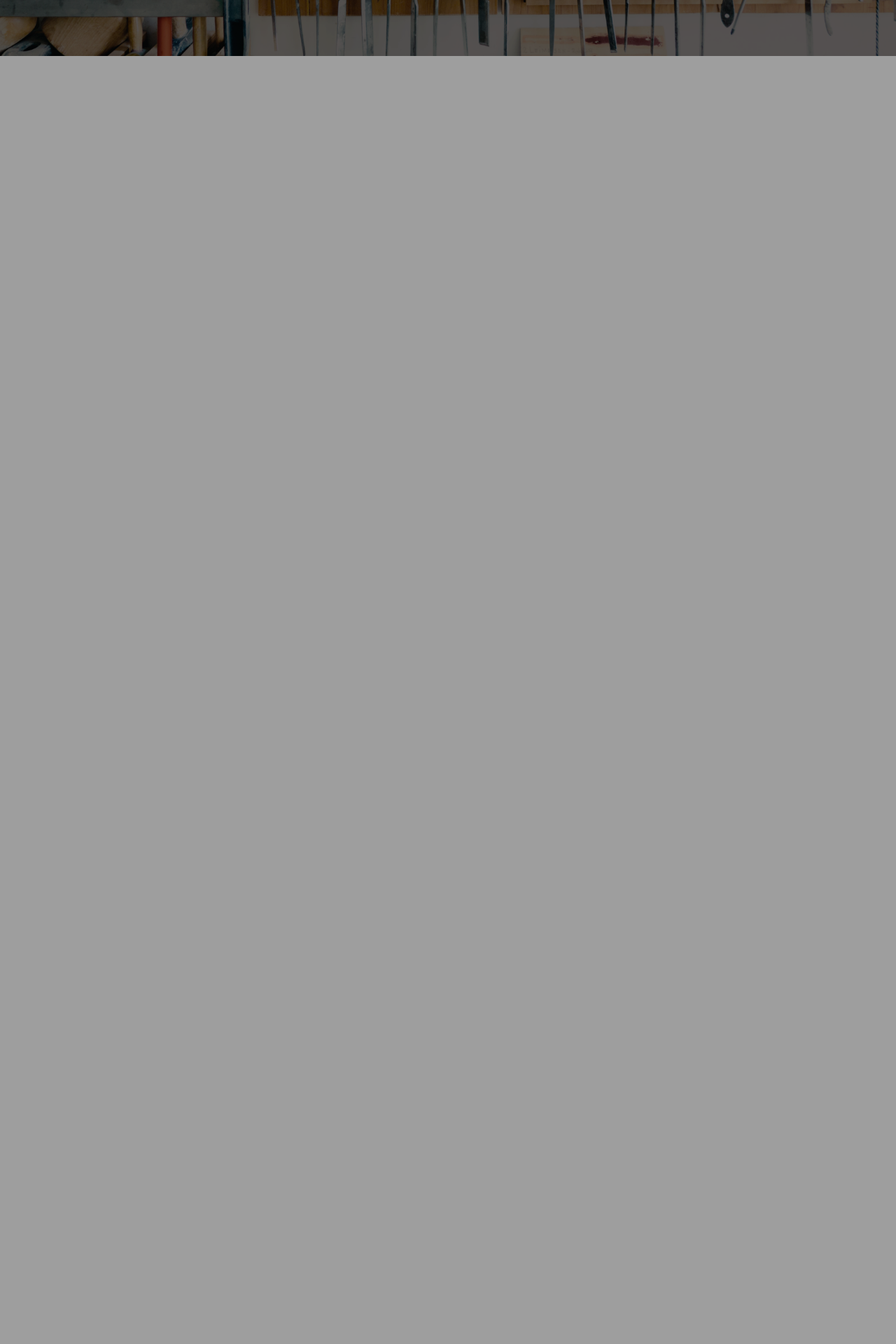
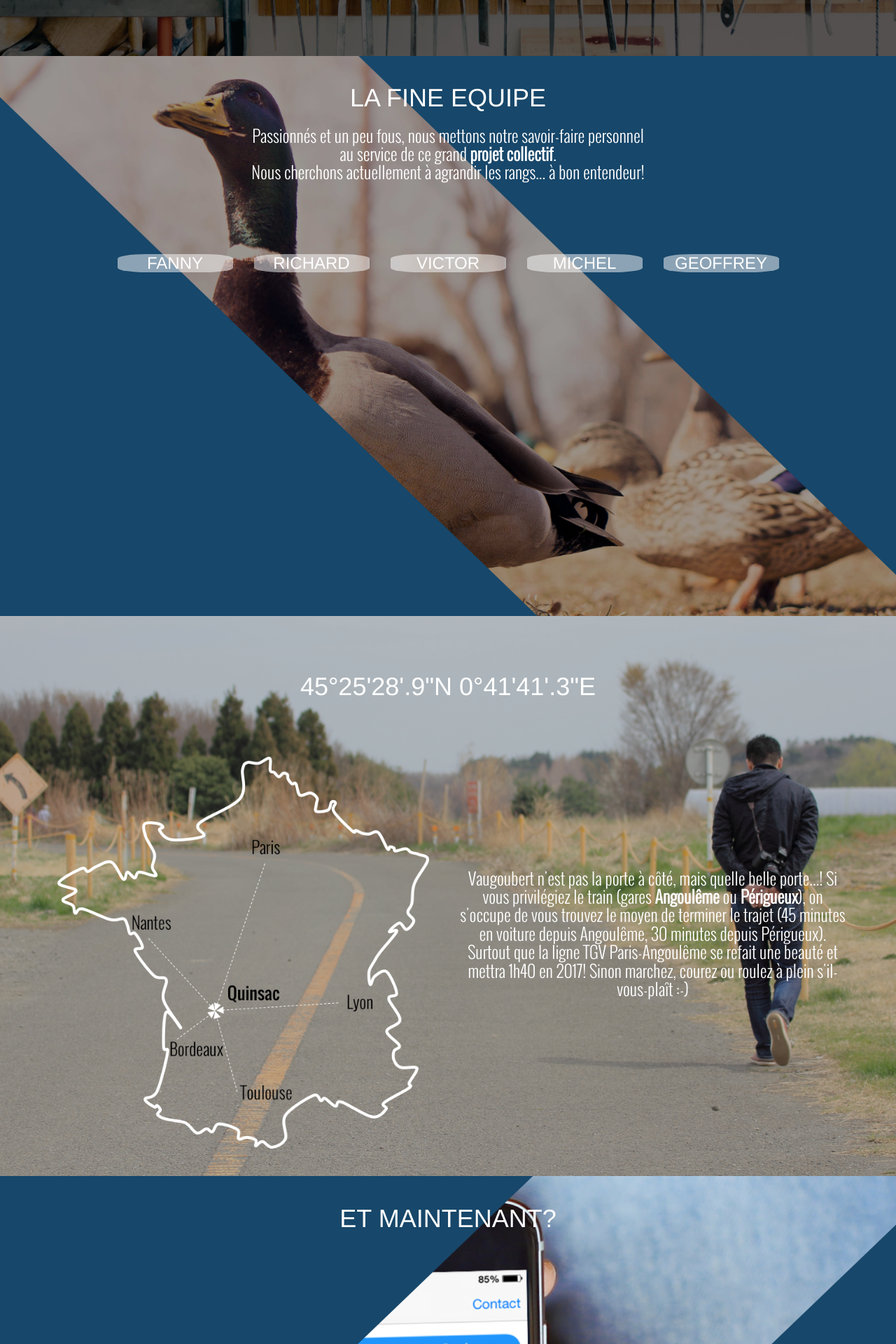
Before and after one commit to Vaugoubert/first-website, a Django app: page / in a window 1280 px wide. Shown: the part 3120-5040 px from the top of the page at 70% size. Before the commit the page ends 3200 px from the top, so only its background shows below. Run offline with Django 3.2, Linux system fonts and the light colour scheme; some libraries are stand-ins or nearby versions.

Commit message:
update home

```diff
--- a/static-in-pro/our-static/css/chateau.css
+++ b/static-in-pro/our-static/css/chateau.css
@@ -161,7 +161,7 @@ font-family:'oswald-L'
 }
 
 #chateau3-item{
-margin-top: 10vh;
+margin-top: 5vh;
 color:white;
 text-align:center;
 font-family: 'oswald-L';
--- a/static-in-pro/our-static/css/home.css
+++ b/static-in-pro/our-static/css/home.css
@@ -169,10 +169,22 @@ font-family: 'oswald-L';
  width:25%;
  height:auto;
  border-radius:10px;
- border-color: #3498DB;
  border-width: 2px;
  border-style: solid;
 }
+
+#home3-item1 img{
+ border-color: #3498DB;
+}
+
+#home3-item2 img{
+ border-color: #00B286;
+}
+
+#home3-item3 img{
+ border-color: #F1C40F;
+}
+
 
 #img-home4{
  width:100vw;
@@ -215,15 +227,34 @@ font-family:'oswald-L';
 #home5-des{
 text-align:center;
 color:white;
-margin-top: 15vh;
+margin-top: 5vh;
 }
 
 #home5-des h3{
 font-family:'oswald-L'
 }
 
-.trombi-photo{
- border: red 2px solid;
+#home5-item{
+ margin-top:10vh;
+}
+
+.trombi-photo i{
+ border-radius:50%;
+ width:auto;
+ height:106px;
+}
+
+.trombi-photo img:hover{
+ border:solid 2px;
+ border-color:#FF5119;
+}
+
+.trombi-photo h3{
+ text-align:center;
+ background-color:rgba(255, 255, 255, 0.5);
+ color:white;
+ margin-top: 3vh;
+ border-radius: 25%;
 }
 
 .trombi-detail{
@@ -233,3 +264,63 @@ font-family:'oswald-L'
 .trombi-photo:hover + .trombi-detail{
  visibility:visible;
 }
+
+.trombi-detail h4{
+ text-align:center;
+ background-color:rgba(255, 255, 255, 0.5);
+ color:white;
+}
+
+.trombi-detail p{
+ text-align:center;
+ background-color:rgba(255, 255, 255, 0.5);
+ color:white;
+}
+
+#img-home6{
+ width:100vw;
+ margin: 0;
+ padding: 1px;
+ height: 100vh;
+ background:url(/static/img/home/06_localisation.png) center no-repeat;
+ background-size: cover;
+ background-color:#17476A;
+}
+
+#img-home6 h1{
+ text-align:center;
+ color: white;
+ margin-top: 10vh;
+}
+
+#home6-des{
+ margin-top:10vh;
+}
+
+#home6-des img{
+ width:auto;
+ height:70vh;
+}
+
+#home6-des h3{
+ text-align:center;
+ color: white;
+ font-family:'oswald-L';
+ margin-top: 20vh;
+}
+
+#img-home7 h1{
+ text-align:center;
+ color: white;
+ margin-top: 5vh;
+}
+
+#img-home7{
+ width:100vw;
+ margin: 0;
+ padding: 1px;
+ height: 100vh;
+ background:url(/static/img/home/07_questions.png) center no-repeat;
+ background-size: cover;
+ background-color:#17476A;
+}
--- a/templates/head_css.html
+++ b/templates/head_css.html
@@ -7,3 +7,4 @@
 <link href="{% static 'css/boulot.css' %}" rel="stylesheet">
 <link href="{% static 'css/repos.css' %}" rel="stylesheet">
 <link href="{% static 'css/home.css' %}" rel="stylesheet">
+<link href="{% static 'css/font-awesome.min.css' %}" rel="stylesheet">
--- a/templates/home.html
+++ b/templates/home.html
@@ -54,7 +54,7 @@
     </div>
 
     <div id="home-des">
-        <h1>RESTAURER LE PASSSE<br>POUR RELEVER LES<br>DEFIS D'AUJOURD'HUI</h1>
+        <h1>RESTAURER LE PASSE<br>POUR RELEVER LES<br>DEFIS D'AUJOURD'HUI</h1>
     </div>
 
 </div>
@@ -67,17 +67,17 @@
 
             <div class="col-xs-4">
                 <img src="{% static 'img/home/02_chateau.png' %}">
-                <h3>Un château XVIIIe pour<br>les grandes occasions</h3>
+                <h3>Un château XVIIIe pour<br><b>les grandes occasions.</b></h3>
             </div>
 
             <div class="col-xs-4">
                 <img src="{% static 'img/home/02_experimentation.png' %}">
-                <h3>600m2 de granges et écuries <br>réaménagées pour l'expérimentation</h3>
+                <h3>600m2 de granges et écuries <br>réaménagées pour <b>l'expérimentation.</b></h3>
             </div>
 
             <div class="col-xs-4">
                 <img src="{% static 'img/home/02_dodo.png' %}">
-                <h3>200m2 de ferme transformée<br>en gite pour la découverte.</h3>
+                <h3>200m2 de ferme transformée<br>en gite pour la <b>découverte</b>.</h3>
             </div>
 
         </div>
@@ -86,17 +86,17 @@
 
             <div class="col-xs-4">
                 <img src="{% static 'img/home/02_foret.png' %}">
-                <h3>190 hectares de forêt<br>pour l'inspiration.</h3>
+                <h3>190 hectares de forêt<br>pour <b>l'inspiration</b>.</h3>
             </div>
 
             <div class="col-xs-4">
                 <img src="{% static 'img/home/02_riviere.png' %}">
-                <h3>Une rivière pour les pauses<br>rafraichissantes.</h3>
+                <h3>Une rivière pour <b>les pauses<br>rafraichissantes</b>.</h3>
             </div>
 
             <div class="col-xs-4">
                 <img src="{% static 'img/home/02_potager.png' %}">
-                <h3>Un potager en permaculture pour<br>le réconfort après l'effort.</h3>
+                <h3>Un potager en permaculture pour<br>le <b>réconfort</b> après l'effort.</h3>
             </div>
 
         </div>
@@ -127,19 +127,19 @@
 
         <div id="home3-item"class="row">
 
-            <div class="col-xs-4">
+            <div id="home3-item1" class="col-xs-4">
                 <img src="{% static 'img/chateau/Logo_chateau_blanc.png' %}">
-                <h2>Organisez vos évènements</h2>
+                <h2><b>Organisez vos évènements</b></h2>
             </div>
 
-            <div class="col-xs-4">
+            <div id="home3-item2" class="col-xs-4">
                 <img src="{% static 'img/boulot/Logo_boulot_blanc.png' %}">
-                <h2>Donnez de l'air à vos projets</h2>
+                <h2><b>Donnez de l'air à vos projets</b></h2>
             </div>
 
-            <div class="col-xs-4">
+            <div id="home3-item3" class="col-xs-4">
                 <img src="{% static 'img/repos/Logo_repos_blanc.png' %}">
-                <h2>(Re)découvrez les charmes de la région</h2>
+                <h2><b>(Re)découvrez les charmes de la région</b></h2>
             </div>
 
         </div>
@@ -149,19 +149,17 @@
 <div id="img-home4">
 
     <div class="container">
-        <div id="home4-des"><h1>VISION</h1></div>
-        <br>
-        <br>
+        <div id="home4-des"><h1>VOLONTE</h1></div>
         <div class="row">
             <div class="col-xs-1"></div>
             <div id="home4-guillemets" class="col-xs-2"><img src="{% static 'img/home/04_guillemets.png' %}"></div>
             <div id="home4-des2" class="col-xs-6">
-                <h2>Nous croyons en la mobilité et la modernité.
-                    Nous croyons en la capacité de chacun, à son échelle, à innover<br>
-                    pour proposer des réponses aux défis contemporains.<br>
-                    Nous croyons aux vertus de la coopération et de <br>
-                    l'interdisciplinarité.<br>
-                    Nous faisons le pari d'un lieu où lancer un projet n'est plus une <br>
+                <h2>Nous croyons en la <b>mobilité</b> et la <b>modernité</b>.<br><br>
+                    Nous croyons en la capacité de chacun, à son échelle, à <b>innover</b>
+                    pour proposer des réponses aux <b>défis contemporains</b>.<br><br>
+                    Nous croyons aux vertus de la <b>coopération</b> et de
+                    <b>l'interdisciplinarité</b>.<br><br>
+                    Nous faisons le pari d'un lieu où lancer un projet n'est plus une
                     aventure solitaire en terre hostile.
                 </h2>
             </div>
@@ -171,23 +169,105 @@
 
 </div>
 
-<!-- <div id="img-home5">
-
+<div id="img-home5">
+    <div class="container">
     <div id="home5-des">
         <h1>LA FINE EQUIPE</h1>
-        <br>
+
         <h3>Passionnés et un peu fous, nous mettons notre savoir-faire personnel<br>
-        au service de ce grand projet collectif.<br>
+        au service de ce grand <b>projet collectif</b>.<br>
         Nous cherchons actuellement à agrandir les rangs... à bon entendeur!</h3>
     </div>
-    <!-- <div>
-        <div class="trombi-photo">
-            <img src="path">
-            <div>Nom Personne</div>
+    <div id="home5-item" class="row">
+        <div class="col-xs-1"></div>
+        <div class="col-xs-2">
+            <div class="trombi-photo">
+                <!-- <center><img src="{% static 'img/home/couture.jpg' %}"></center> -->
+                <h3>FANNY</h3>
+            </div>
+            <div class="trombi-detail">
+                <h4>Couture</h4>
+                <p>Son instinct créatif l'a conduit à créer
+                une entreprise de cadeaux de naissance personnalisés et décoration de chambres
+                d'enfant. D'où sa lourde tâche d'aménager Vaugoubert.</p>
+            </div>
         </div>
-        <div class="trombi-detail">texte de la photo</div>
+        <div class="col-xs-2">
+            <div class="trombi-photo">
+                <!-- <i class="fa fa-hourglass-end" aria-hidden="true"></i> -->
+                <h3>RICHARD</h3>
+            </div>
+            <div class="trombi-detail">
+                <h4>Gestion</h4>
+                <p>Originaire du Périgord Vert, il a eu le coup de foudre
+                    pour Vaugoubert. C'est lui, avec l'aide précieuse de Fanny,
+                    qui a donné l'impulsion à ce projet de restauration innovante.
+                </p>
+            </div>
+        </div>
+        <div class="col-xs-2">
+            <div class="trombi-photo">
+                <h3>VICTOR</h3>
+            </div>
+            <div class="trombi-detail">
+                <h4>Maçonnerie</h4>
+                <p>Formé chez les compagnons, après plusieurs années
+                sur le terrain, il crée une entreprise spécialisée
+                dans la restauration du patrimoine. C'est lui qui supervise
+                tous les travaux au château.</p>
+            </div>
+        </div>
+        <div class="col-xs-2">
+            <div class="trombi-photo">
+                <h3>MICHEL</h3>
+            </div>
+            <div class="trombi-detail">
+                <h4>Menuiserie</h4>
+                <p>Il a grandi au milieu des arbres du Périgord Vert, et
+                il en a fait son métier! Michel est menuisier, il a installé
+                son atelier dans les anciennes écuries du château.</p>
+            </div>
+        </div>
+        <div class="col-xs-2">
+            <div class="trombi-photo">
+                <h3>GEOFFREY</h3>
+            </div>
+            <div class="trombi-detail">
+                <h4>Chasse</h4>
+                <p>Passionné depuis toujours de chasse, Geoffrey gère
+                les richesses de la forêt de façon durable afin qu'elle
+                retrouve toute sa place dans l'organisation du domaine.</p>
+            </div>
+        </div>
+        <div class="col-xs-1"></div>
     </div>
+    </div>
+</div>
 
-</div> -->
+<div id="img-home6">
+    <div class="container">
+        <h1>45°25'28'.9"N 0°41'41'.3"E</h1>
+        <div id="home6-des" class="row">
+            <div class="col-xs-6">
+                <center><img src="{% static 'img/home/06_carte_AVEC_texte.png' %}"></center>
+            </div>
+            <div class="col-xs-6">
+                <h3>Vaugoubert n'est pas la porte à côté, mais quelle belle porte...!
+                Si vous privilégiez le train (gares <b>Angoulême</b> ou <b>Périgueux</b>),
+                on s'occupe de vous trouvez le moyen de terminer le trajet (45 minutes
+                    en voiture depuis Angoulême, 30 minutes depuis Périgueux).
+                    Surtout que la ligne TGV Paris-Angoulême
+                    se refait une beauté et mettra 1h40 en 2017!
+                    Sinon marchez, courez ou roulez à plein s'il-vous-plaît :-)
+                </h3>
+            </div>
+        </div>
+    </div>
+</div>
+
+<div id="img-home7">
+    <h1>ET MAINTENANT?</h1>
+</div>
+
 
 {% endblock %}
```
Also changed, not shown: static-in-pro/our-static/css/font-awesome.min.css (added), static-in-pro/our-static/img/home/06_carte_AVEC_texte.png (added), static-in-pro/our-static/img/home/06_localisation.png (added), static-in-pro/our-static/img/home/07_questions.png (added), static-in-pro/our-static/img/home/couture.jpg (added), static-in-pro/our-static/img/home/fanny.jpg (added), 1 other file.
